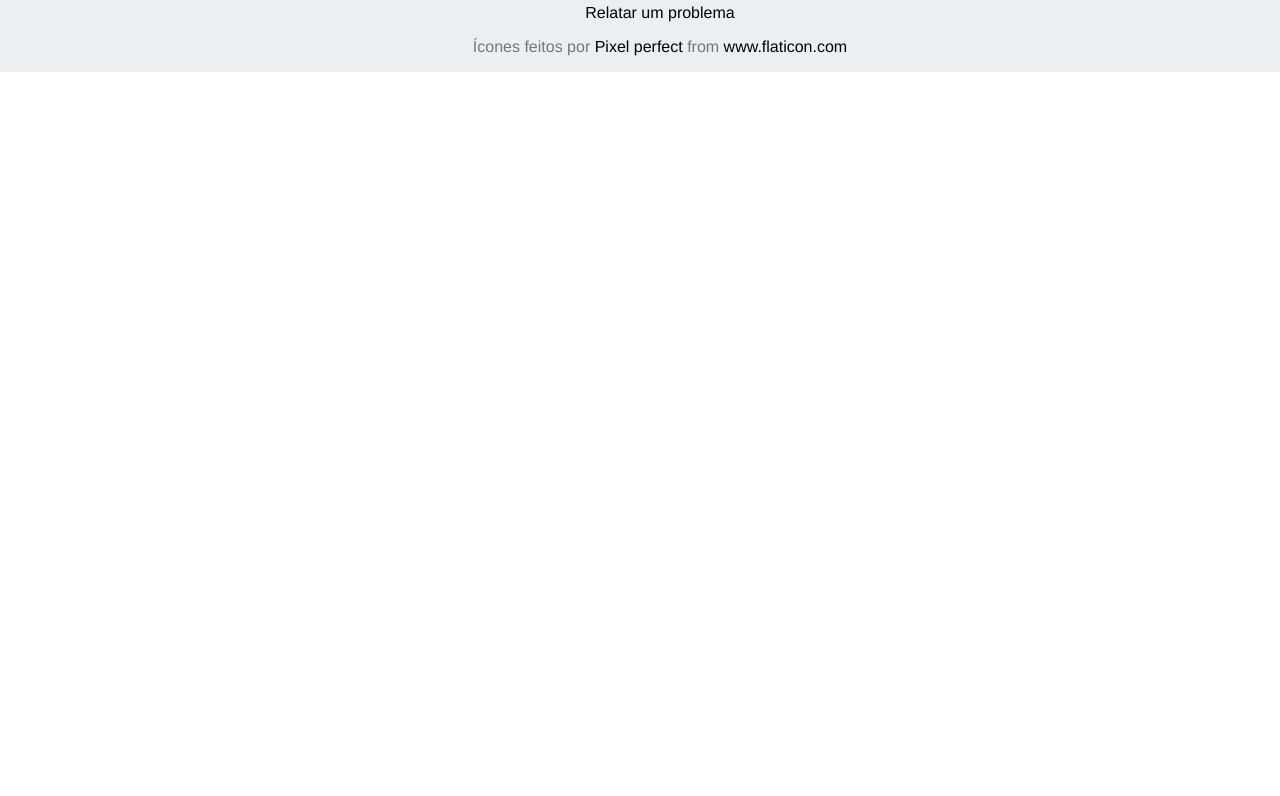
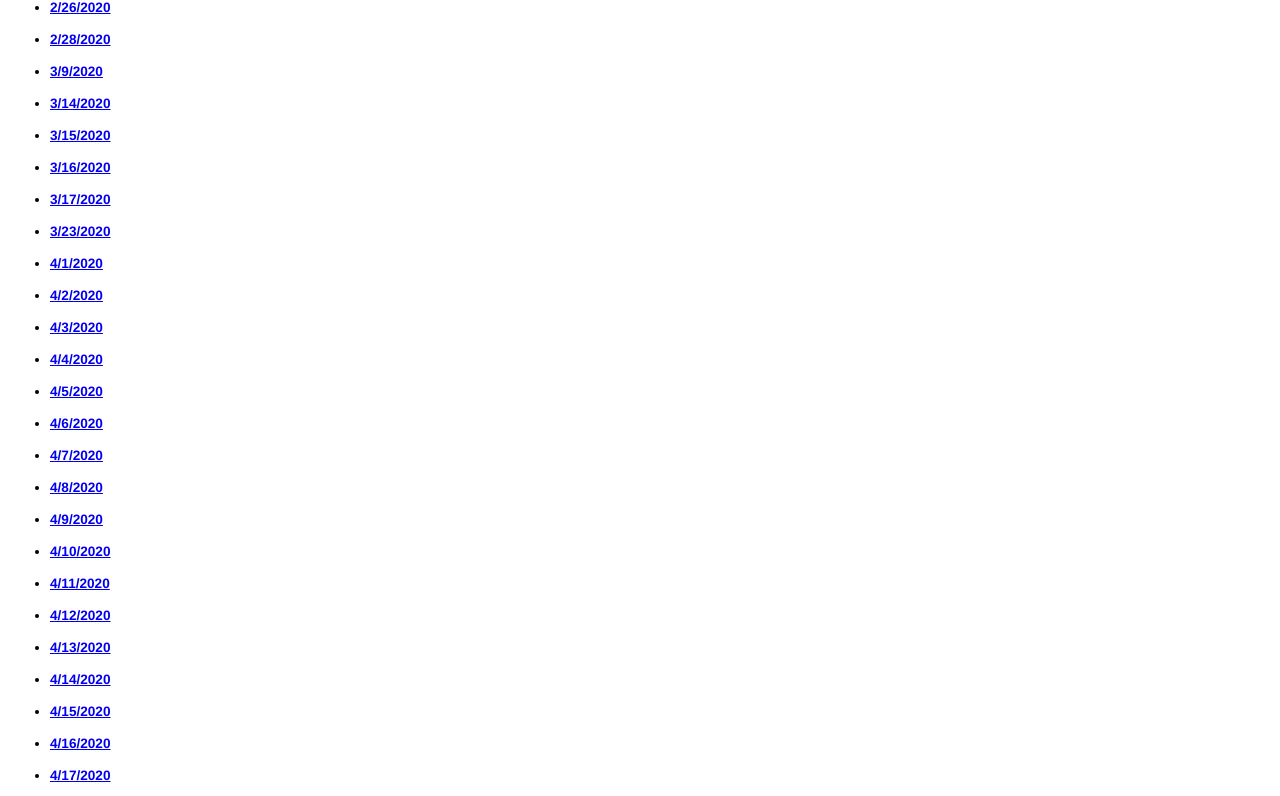
Before and after one commit to eddloschi/covid19-barbacena, a website built with webpack: page src/index.html in a window 1280 px wide. Shown: the part 3339-4135 px from the top of the page. Before the commit the page ends 3411 px from the top, so only its background shows below. Built offline with nearby package versions, Linux system fonts and the light colour scheme; files whose address does not match are found by name.

Commit message:
Added updates section

```diff
--- a/src/css/main.css
+++ b/src/css/main.css
@@ -7,10 +7,6 @@ h1 {
   font-size: 1.4rem;
   margin: 0;
   text-align: center;
-}
-
-.charts {
-  margin: 10px;
 }
 
 .chart-container {
@@ -50,8 +46,18 @@ h1 {
   padding: 10px;
 }
 
+.main {
+  margin: 10px;
+}
+
 .updated-at {
   color: #b0bec5;
   font-size: 0.9rem;
   text-align: center;
 }
+
+.updates li {
+  font-size: 0.85rem;
+  font-weight: bold;
+  line-height: 2rem;
+}
--- a/src/index.html
+++ b/src/index.html
@@ -12,7 +12,7 @@
     <h1>COVID-19 em Barbacena-MG</h1>
   </div>
   <p class="updated-at">Última atualização: <%= updatedAt %></p>
-  <div class="charts">
+  <div class="main">
     <div class="chart-container">
       <canvas id="cumulative"></canvas>
     </div>
@@ -27,6 +27,10 @@
 
     <div class="chart-container">
       <canvas id="discarded-by-day"></canvas>
+    </div>
+    <div class="updates">
+      <h2>Atualizações</h2>
+      <ul id="updates-list"></ul>
     </div>
   </div>
   <div class="footer">
--- a/src/index.js
+++ b/src/index.js
@@ -2,4 +2,5 @@ import "./css/main.css"
 import "./icons/github.svg"
 import "./icons/instagram.svg"
 import "./icons/twitter.svg"
-import "./js/main"
+import "./js/charts"
+import "./js/updates"
--- /dev/null
+++ b/src/js/updates.js
@@ -0,0 +1,14 @@
+import { DateTime } from "luxon"
+import data from "../data.json"
+
+const updatesList = document.getElementById("updates-list")
+
+data.forEach(entry => {
+  let listItem = document.createElement("li")
+  let anchor = document.createElement("a")
+  let date = document.createTextNode(DateTime.fromISO(entry.date).toLocaleString(DateTime.DATE_SHORT))
+  anchor.href = entry.link
+  anchor.appendChild(date)
+  listItem.appendChild(anchor)
+  updatesList.appendChild(listItem)
+})
```
Also changed, not shown: src/js/charts.js (renamed from src/js/main.js).
